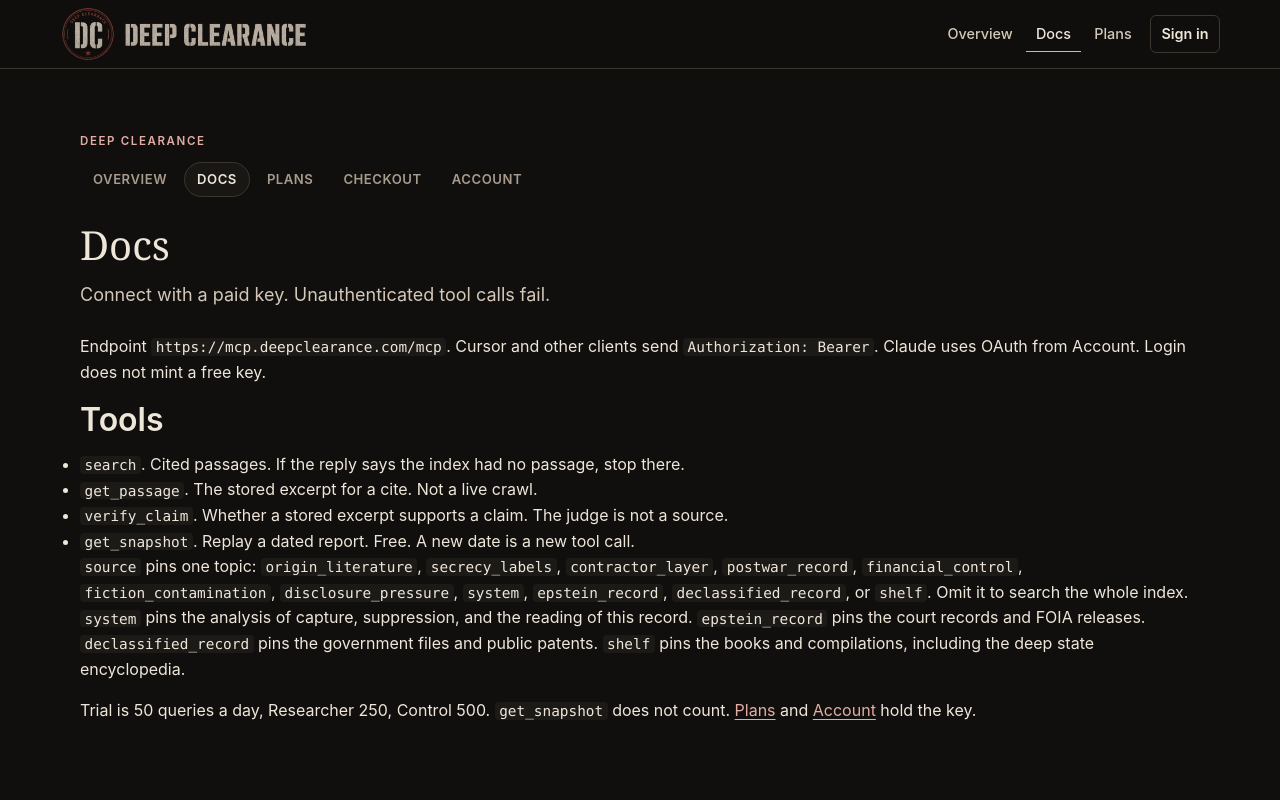
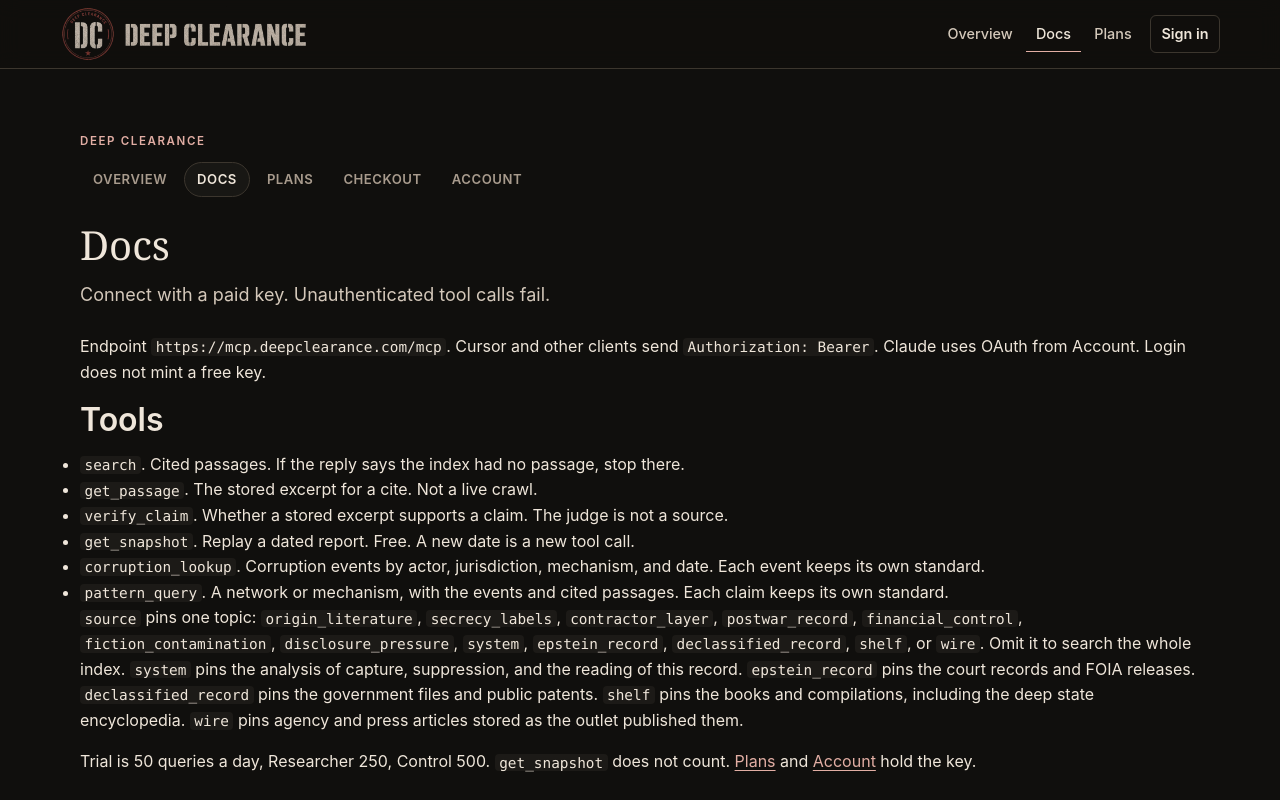
Before and after one commit to DeepClearance/deepclearance.com, a Next.js app: page /docs in a window 1280 px wide. Shown: the top 800 px of the page. Built offline with nearby package versions, Linux system fonts and the light colour scheme; no server answers.

Commit message:
Say the wire is in the index, and name the lookup tools.
The homepage still listed live news as absent after those articles were embedded. The industry libraries stay off the page until they are in the index.

```diff
--- a/pages/docs.js
+++ b/pages/docs.js
@@ -7,6 +7,8 @@
   ["get_passage", "The stored excerpt for a cite. Not a live crawl."],
   ["verify_claim", "Whether a stored excerpt supports a claim. The judge is not a source."],
   ["get_snapshot", "Replay a dated report. Free. A new date is a new tool call."],
+  ["corruption_lookup", "Corruption events by actor, jurisdiction, mechanism, and date. Each event keeps its own standard."],
+  ["pattern_query", "A network or mechanism, with the events and cited passages. Each claim keeps its own standard."],
 ];
 
 export default function DocsPage() {
@@ -34,13 +36,15 @@
         <code>postwar_record</code>, <code>financial_control</code>,{" "}
         <code>fiction_contamination</code>, <code>disclosure_pressure</code>,{" "}
         <code>system</code>,{" "}
-        <code>epstein_record</code>, <code>declassified_record</code>, or{" "}
-        <code>shelf</code>. Omit it to search the whole index.{" "}
-        <code>system</code> pins the analysis of
-        capture, suppression, and the reading of this record. <code>epstein_record</code>{" "}
-        pins the court records and FOIA releases. <code>declassified_record</code>{" "}
-        pins the government files and public patents. <code>shelf</code> pins
-        the books and compilations, including the deep state encyclopedia.
+        <code>epstein_record</code>, <code>declassified_record</code>,{" "}
+        <code>shelf</code>, or <code>wire</code>. Omit it to search the whole
+        index. <code>system</code> pins the analysis of capture, suppression,
+        and the reading of this record. <code>epstein_record</code> pins the
+        court records and FOIA releases. <code>declassified_record</code> pins
+        the government files and public patents. <code>shelf</code> pins the
+        books and compilations, including the deep state encyclopedia.{" "}
+        <code>wire</code> pins agency and press articles stored as the outlet
+        published them.
       </p>
       <p>
         Trial is 50 queries a day, Researcher 250, Control 500.{" "}
--- a/pages/index.js
+++ b/pages/index.js
@@ -91,7 +91,7 @@
           <article>
             <h3>Curated</h3>
             <p className="dc-file__note">
-              The written layer. Filings, released files, patents, hearings, and books.
+              The written layer. Filings, released files, patents, hearings, books, and public wire articles.
             </p>
             <ul>
               {INDEX_CURATED.map((item) => (
```
Also changed, not shown: lib/api.js.
